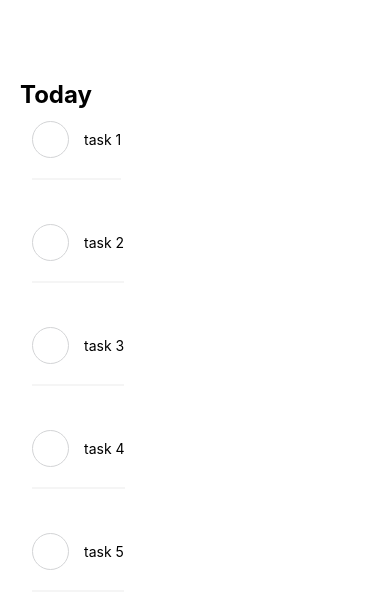
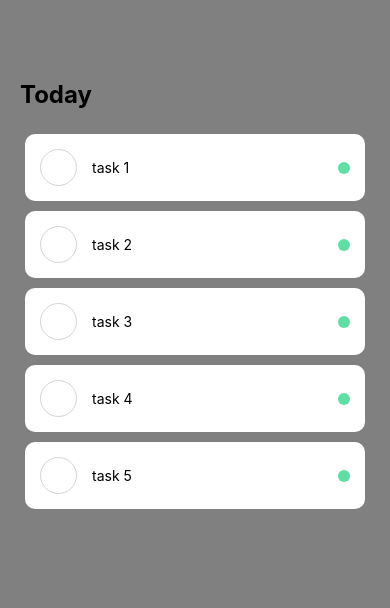
Before and after one commit to owolcz/TodoApp, a React Native app: screen / in a window 390 px wide. Shown: the top 608 px of the page. Built offline with nearby package versions, Linux system fonts and the light colour scheme.

Commit message:
Change of desing for development process only

```diff
--- a/App.js
+++ b/App.js
@@ -24,7 +24,7 @@ export default function App() {
 const styles = StyleSheet.create({
   container: {
     flex: 1,
-    backgroundColor: '#fff',
+    backgroundColor: 'grey',
   },
   taskWrapper: {
     paddingTop: 80,
@@ -33,6 +33,7 @@ const styles = StyleSheet.create({
   sectionTitle: {
     fontSize: 24,
     fontWeight: 'bold',
+    marginBottom: 20,
   },
   items: {},
 });
--- a/components/Task.js
+++ b/components/Task.js
@@ -8,8 +8,11 @@ const Task = (props) => {
             <View style={styles.itemLeft}>
                 <TouchableOpacity style={styles.circle}></TouchableOpacity>
                 <Text style={styles.itemText}>{props.text}</Text>
-                <View style={styles.separator}></View>
+                {/* <Text style={styles.itemDate}>Date: {props.date}</Text> */}
             </View>
+
+            <View style={styles.circular}></View>
+
 
         </View>
     );
@@ -17,17 +20,17 @@ const Task = (props) => {
 
 const styles = StyleSheet.create({
     item: {
-        backgroundColor: 'white',
-        padding: 12,
+        backgroundColor: '#FFF',
+        borderRadius: 10,
+        padding: 15,
+        margin: 5,
         flexDirection: 'row',
         alignItems: 'center',
         justifyContent: 'space-between',
-        marginBottom: 20,
     },
     itemLeft: {
         flexDirection: 'row',
         alignItems: 'center',
-        flexWrap: 'wrap',
     },
     circle: {
         width: 37,
@@ -40,13 +43,25 @@ const styles = StyleSheet.create({
     itemText: {
         maxWidth: '80%',
     },
-    itemRight: {},
+    itemDate: {
+
+
+    },
+
     separator: {
         height: 2,
         width: '100%',
-        marginTop: 20,
+        marginTop: 10,
         alignSelf: 'stretch',
         backgroundColor: '#F5F5F5',
+
+    },
+    circular: {
+        width: 12,
+        height: 12,
+        borderRadius: 6,
+        backgroundColor: '#61DEA4',
+        marginLeft: 'auto',
 
     },
 });
```
